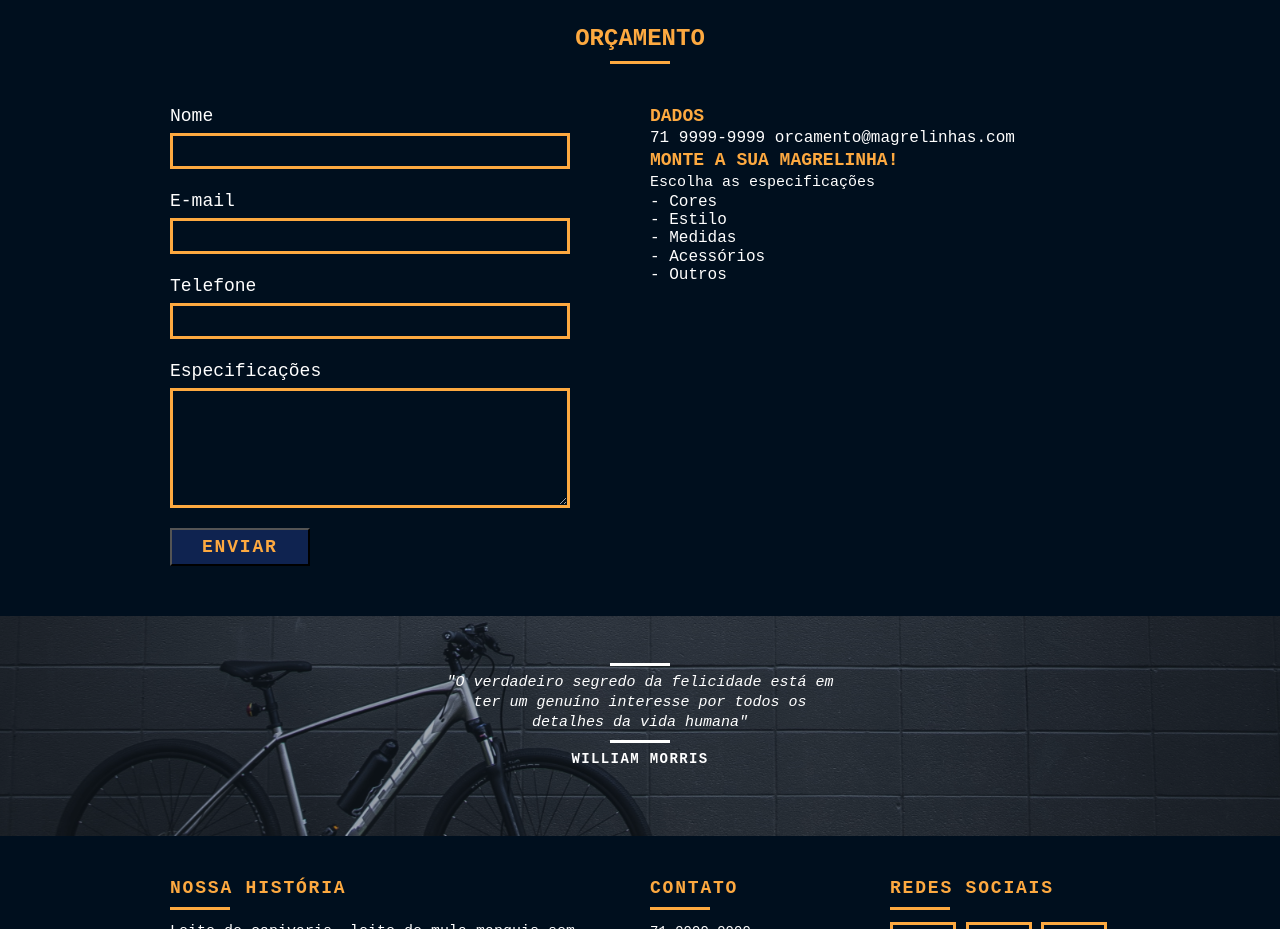
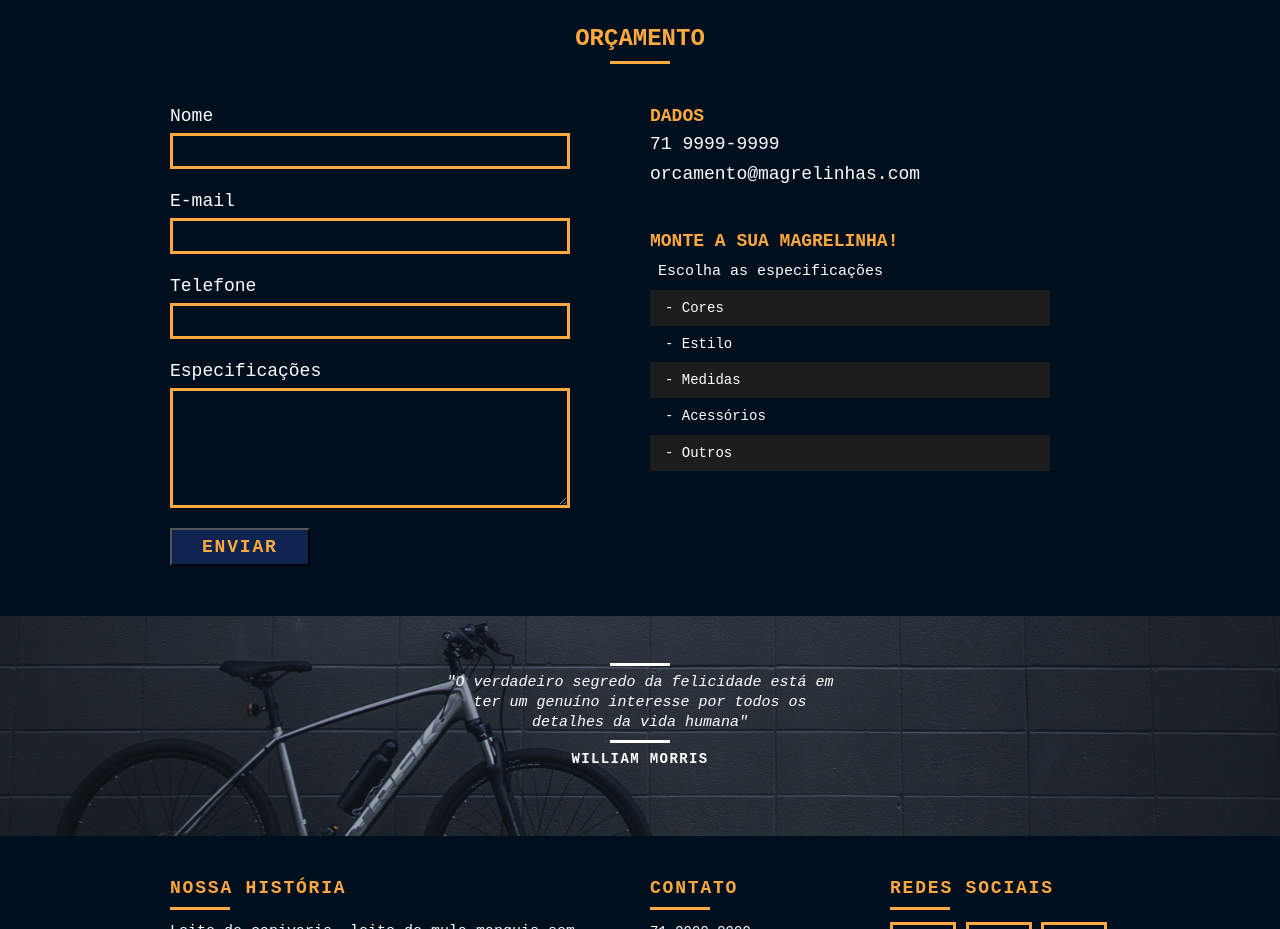
Before and after one commit to fabiacardoso/magrelinhas, a plain HTML site: page produtos.html in a window 1280 px wide. Shown: the part 2260-3189 px from the top of the page. Drawn offline with Linux system fonts and the light colour scheme.

Commit message:
Add files via upload
Criação da página de produtos

```diff
--- a/css/produtos.css
+++ b/css/produtos.css
@@ -137,3 +137,30 @@
   color: #fda940;
   font-weight: bold;
 }
+
+.orcamento-dados span{
+  display: block;
+  font-size: 18px;
+  line-height: 30px;
+}
+
+.dados-email{
+  margin-bottom: 40px;
+}
+
+.orcamento-dados ul{
+  padding-right: 60px;
+}
+
+.orcamento-dados ul li{
+  font-size: 14px;
+  padding: 10px 15px;
+}
+
+.orcamento-dados ul li:nth-child(odd){
+  background: #1d1d1d;
+}
+
+.orcamento-dados p{
+  margin: 8px 8px;
+}
--- a/produtos.html
+++ b/produtos.html
@@ -131,7 +131,7 @@
       <div class="orcamento-dados grid-8">
         <h3>Dados</h3>
         <span>71 9999-9999</span>
-        <span>orcamento@magrelinhas.com</span>
+        <span class="dados-email">orcamento@magrelinhas.com</span>
         <h3>Monte a sua Magrelinha!</h3>
         <p>Escolha as especificações</p>
         <ul>
```
